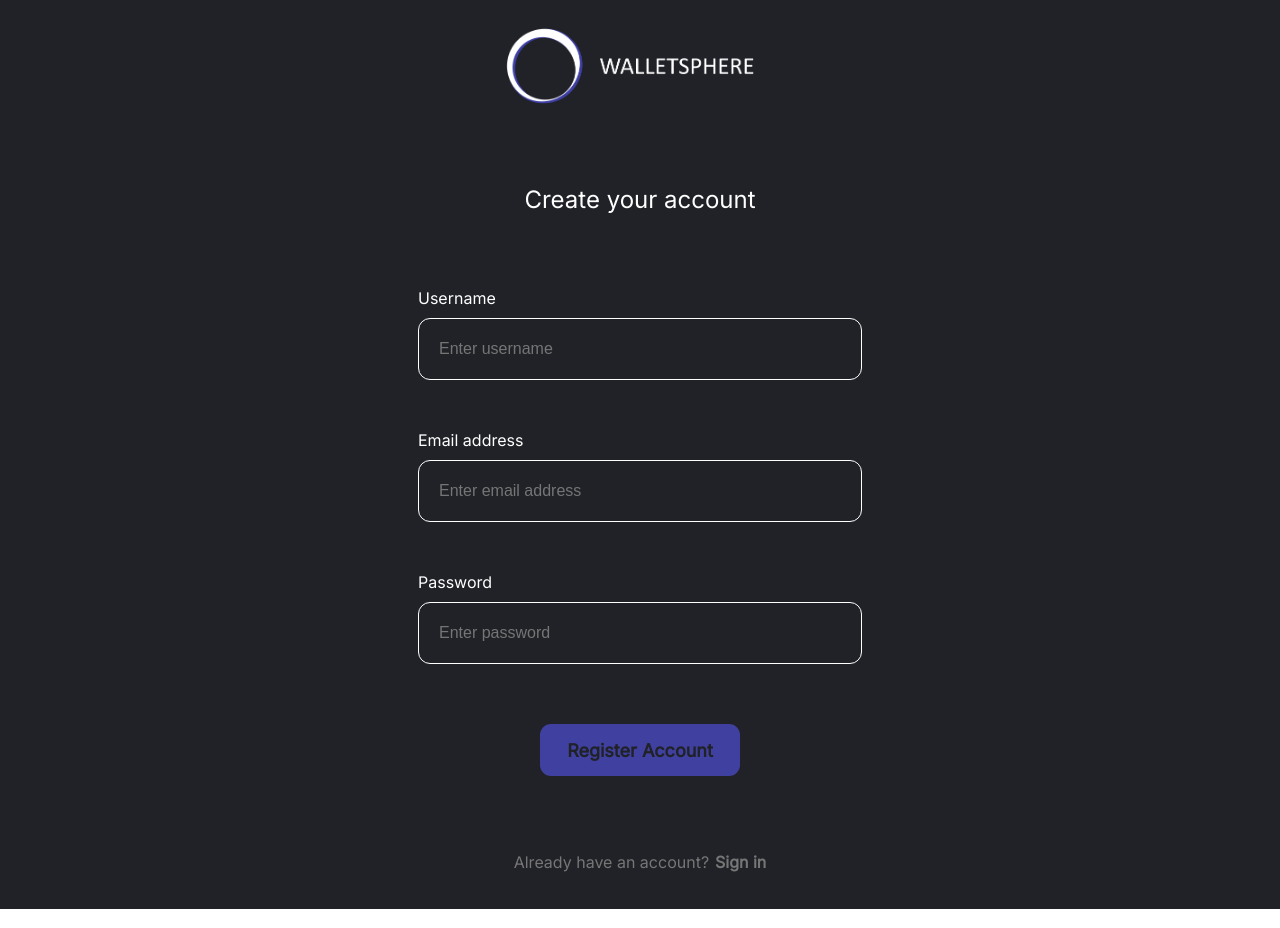
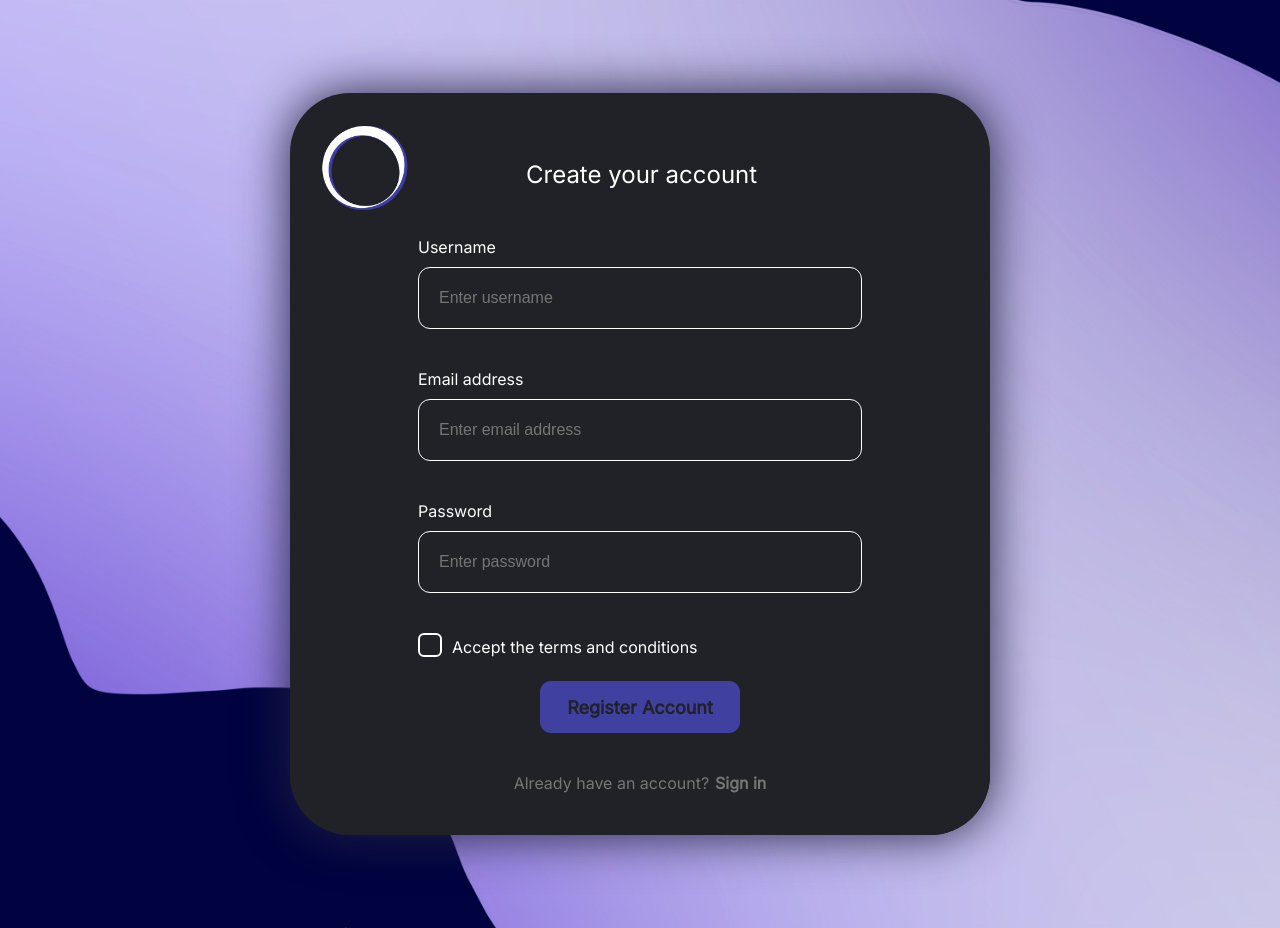
Before and after one commit to anastasia-sl/FE-first-app, a React (Create React App) app: page /registration in a window 1280 px wide. Built offline with nearby package versions, Linux system fonts and the light colour scheme.

Commit message:
changing styles of the registration page, accept terms of service checkbox(not finished)

```diff
--- a/src/atoms/FormInputLabel/index.js
+++ b/src/atoms/FormInputLabel/index.js
@@ -4,7 +4,7 @@ import PropTypes from "prop-types";
 function InputLabel(props) {
     const {title} = props
     return (
-        <label className='InputLabel'>{title}</label>
+        <label className='InputLabel'>{title} {props.children}</label>
     );
 }
 
--- a/src/molecules/LoginForm/style.scss
+++ b/src/molecules/LoginForm/style.scss
@@ -1,13 +1,13 @@
 @import '../../colors';
 .FormBlock{
   display:flex;
-  width: auto;
+  width: 700px;
   flex-direction: column;
   justify-content: space-evenly;
   align-items: center;
-  gap:50px;
+  gap:24px;
   background-color:$black;
-  padding: 21px 96px ;
+  //padding: 21px 96px ;
   flex-shrink: 0;
   //border: 1px solid $violet;
 
@@ -15,12 +15,12 @@
     display:flex;
     flex-direction: column;
     align-items: center;
-    gap:40px;
-    padding: 10px;
   }
   .AccExistDiv{
     display:flex;
     gap:6px;
+    padding-bottom: 26px;
+
   }
   .InputBlock{
     display:flex;
@@ -29,8 +29,8 @@
     gap: 10px;
   }
   .GoBackLink{
-    padding-right: 426px;
-    padding-left:426px;
+    //padding-right: 426px;
+    //padding-left:426px;
     text-decoration:none;
 
   }
--- a/src/molecules/RegistrationForm/index.js
+++ b/src/molecules/RegistrationForm/index.js
@@ -7,11 +7,13 @@ import {Link, useNavigate} from "react-router-dom";
 import axios from 'axios';
 import InputLabel from "../../atoms/FormInputLabel";
 import WSLogo from "../../atoms/icons/WS_logo.png";
+import LogoMain from "../../atoms/icons/LOGOMAIN.png";
 
 const initialFormData = {
     username: '',
     email: '',
     password: '',
+    acceptTC: false,
 };
 
 function RegistrationForm() {
@@ -31,7 +33,7 @@ function RegistrationForm() {
     const handleSubmit = useCallback((event) => {
         event.preventDefault();
         console.log(formData)
-        if (!formData.username || !formData.email || !formData.password) {
+        if (!formData.username || !formData.email || !formData.password || !formData.acceptTC) {
             setError('Please fill in all fields');
             return;
         }
@@ -42,6 +44,7 @@ function RegistrationForm() {
                 setResponse({
                     username: response.data.username,
                     jwtToken: response.data.jwtToken,
+                    acceptTC: response.data.acceptTC,
                 });
                 navigate('/home');
             }
@@ -54,15 +57,17 @@ function RegistrationForm() {
     }, [formData, navigate])
 
     return (
-        <div>
+        <div className='FormBlock FormDiv'>
+            <div className='RegLogoBlock'>
+             <Link to="/home" className="GoBackLink">
+                <img src={LogoMain} className='RegLogoImg'/>
+             </Link>
+             <div className='AccCreate'>
+                <Typography fontWeight='body3' variant='title5' color='white'>Create your account</Typography>
+             </div>
+            </div>
             <form className='FormBlock' onSubmit={handleSubmit}>
-
-                    <Link to="/home" className="GoBackLink">
-                        {/*<Typography fontWeight='body3' fontSize='title2'>Back</Typography>*/}
-                        <img src={WSLogo} className='RegLogoImg'/>
-                    </Link>
-
-                <Typography fontWeight='body3' variant='title5' color='white'>Create your account</Typography>
+                <div className='InputsDiv'>
                 <div className='InputBlock'>
                     <InputLabel title='Username'/>
                     <input
@@ -93,10 +98,23 @@ function RegistrationForm() {
                         onChange={handleChange}
                     />
                 </div>
+                <div className='CheckboxBlock'>
+                    <InputLabel for="RealCheckbox" >
+                        <span className='CustomCheckbox'></span>
+                        <input
+                            className='RealCheckbox'
+                            type="checkbox"
+                            name="acceptTC"
+                            value={formData.acceptTC}
+                            onChange={handleChange}
+                        />
+                        Accept the terms and conditions
+                    </InputLabel>
+                </div>
+                </div>
                 {error && <Typography color='white'>There was a problem with creating your account. Try again</Typography>}
                 <div className="RegButtonDiv">
                     <Button onSubmit={handleSubmit} title='Register Account' size='medium' borderRadius='small' backgrndColor='violet'/>
-
                 </div>
                 <div className='AccExistDiv'>
                 <Typography fontWeight='body3' fontSize='title2'>Already have an account?</Typography>
--- a/src/molecules/RegistrationForm/style.scss
+++ b/src/molecules/RegistrationForm/style.scss
@@ -1,14 +1,22 @@
 @import '../../colors';
+
+.FormDiv{
+  box-shadow: 0 0 50px #22223f;
+
+}
 .FormBlock{
   display:flex;
   flex-direction: column;
   justify-content: space-evenly;
   align-items: center;
-  gap:50px;
-  width:536px;
+  gap:24px;
+  width:500px;
   background-color:$black;
-  padding: 21px 96px ;
+  //padding: 21px 96px ;
   flex-shrink: 0;
+  border-radius: 60px;
+  //height:;
+  //box-shadow: 0 0 50px #22223f;
   //border: 1px solid $violet;
 
   Input{
@@ -24,36 +32,13 @@
     &:hover{
       border-color:$violet;
     }
+    .ServiceTerms{
+      width:10px;
+    }
   }
   input::placeholder {
     padding:8px;
   }
-  //.RegButtonDiv{
-  //  display:flex;
-  //  flex-direction: column;
-  //  align-items: center;
-  //  gap:40px;
-  //  padding: 10px;
-  //}
-  //.AccExistDiv{
-  //  display:flex;
-  //  gap:6px;
-  //}
-  //.InputBlock{
-  //  display:flex;
-  //  flex-direction: column;
-  //  align-items: flex-start;
-  //  gap: 10px;
-  //}
-  //.GoBackLink{
-  //  padding-right: 598px;
-  //  text-decoration:none;
-  //
-  //}
-  //.LogInLink{
-  //  text-decoration:none;
-  //
-  //}
   .RegLogoImg{
     width: auto;
     height:90px;
@@ -63,5 +48,73 @@
     flex-direction: row;
     align-items: flex-start;
     gap:100px;
+    padding-left: 30px;
+    //padding-top: 30px;
+  }
+  .CheckboxBlock{
+    display:flex;
+    flex-direction: row-reverse;
+    gap: 16px;
+    align-items: center;
+    justify-content: flex-end;
+  }
+  //.ServiceTerms{
+  //  width: 28px;
+  //  height:28px;
+  //  align-items: center
+  //}
+
+  .RegLogoBlock{
+    display: flex;
+    flex-direction: row;
+    align-items: flex-end;
+    width:100%;
+    padding-top:30px;
+  }
+  .AccCreate{
+    padding-left: 116px;
+  }
+  .RealCheckbox{
+    display: none;
+    //width: 0;
+    //height: 0;
+    //position: absolute;
+    //z-index: -1;
+  }
+  .CustomCheckbox{
+    position: relative;
+    display:inline-block;
+    width:20px;
+    height:20px;
+    border-radius: 25%;
+    background-color: $black;
+    border: 2px solid $white;
+    vertical-align: sub;
+    margin-right: 10px;
+
+    &:before{
+      content: '';
+
+      display: inline-block;
+      width:15px;
+      height:15px;
+      border-radius: 25%;
+      background-color: $violet;
+      position:absolute;
+      left:50%;
+      top:50%;
+      transform: translate(-50%, -50%) scale(0);
+      transition: 0.2s ease-in;
+    }
+  }
+
+  .RealCheckbox:checked + .CustomCheckbox::before {
+    transform: translate(-50%, -50%) scale(1);
+  }
+
+  .InputsDiv{
+    gap: 40px;
+    display: flex;
+    flex-direction: column;
   }
 }
--- a/src/pages/registrationPage/style.scss
+++ b/src/pages/registrationPage/style.scss
@@ -1,7 +1,12 @@
 @import '../../colors';
 
 .RegistrationPageDiv{
-  background-color: $black;
-  height: 100vh;
-  width: 100%;
+  background-image: url("../../atoms/icons/backgroundImg.jpg");
+  background-size: cover;
+  background-repeat: no-repeat;
+  background-attachment: fixed;
+  height: 116vh;
+  display: grid;
+  place-items: center;
+  //width: 100%;
 }
```
Also changed, not shown: src/atoms/icons/LOGOMAIN.png (added), src/atoms/icons/backgroundImg.jpg (added).
